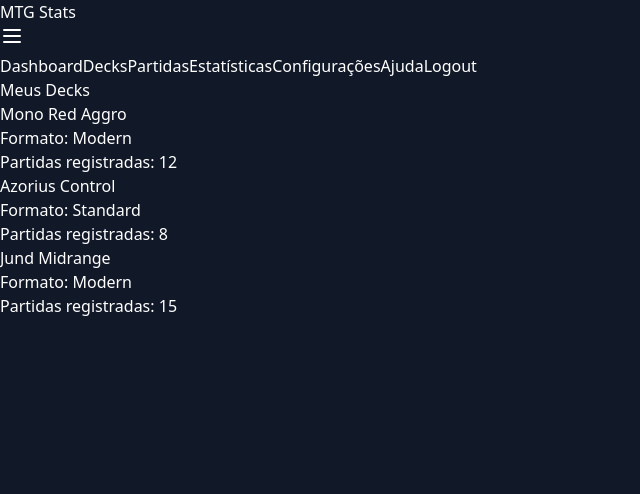
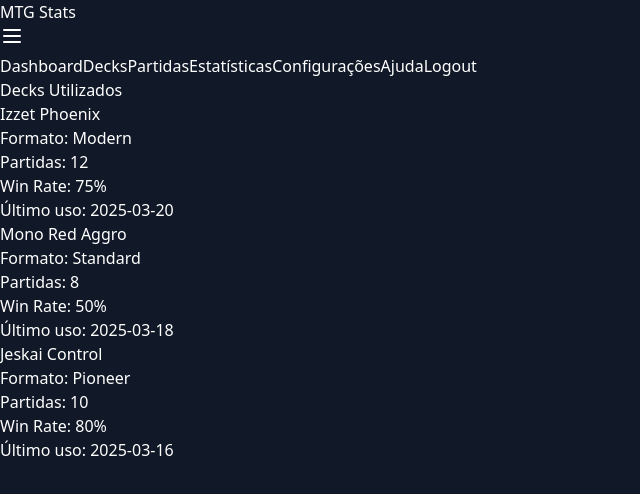
Before and after one commit to ghiberti85/mtg-stats-front, a Next.js app: page /decks in a window 1280 px wide. Shown: the top 494 px of the page, without its empty margins (0-640 px from the left). Built offline with nearby package versions, Linux system fonts and the light colour scheme; what @supabase/auth-helpers-nextjs would draw is missing.

Commit message:
feat(decks): display list of decks with format, match count, win rate, and last usage

```diff
--- a/pages/decks.tsx
+++ b/pages/decks.tsx
@@ -1,34 +1,56 @@
 import Layout from '@/components/Layout'
 
-type Deck = {
-  id: string
-  name: string
-  format: string
-  matches: number
-}
-
-const mockDecks: Deck[] = [
-  { id: '1', name: 'Mono Red Aggro', format: 'Modern', matches: 12 },
-  { id: '2', name: 'Azorius Control', format: 'Standard', matches: 8 },
-  { id: '3', name: 'Jund Midrange', format: 'Modern', matches: 15 },
+const decks = [
+  {
+    id: 1,
+    name: 'Izzet Phoenix',
+    format: 'Modern',
+    matches: 12,
+    winRate: 75,
+    lastUsed: '2025-03-20',
+  },
+  {
+    id: 2,
+    name: 'Mono Red Aggro',
+    format: 'Standard',
+    matches: 8,
+    winRate: 50,
+    lastUsed: '2025-03-18',
+  },
+  {
+    id: 3,
+    name: 'Jeskai Control',
+    format: 'Pioneer',
+    matches: 10,
+    winRate: 80,
+    lastUsed: '2025-03-16',
+  },
 ]
 
 export default function DecksPage() {
   return (
     <Layout>
-      <div className="max-w-5xl mx-auto px-4 py-10">
-        <h1 className="text-3xl font-bold text-white mb-6">Meus Decks</h1>
+      <div className="max-w-4xl mx-auto px-4 py-10">
+        <h1 className="text-3xl font-bold text-white mb-8">Decks Utilizados</h1>
 
-        <div className="grid grid-cols-1 md:grid-cols-2 lg:grid-cols-3 gap-6">
-          {mockDecks.map((deck) => (
+        <div className="grid grid-cols-1 md:grid-cols-2 gap-6">
+          {decks.map((deck) => (
             <div
               key={deck.id}
-              className="bg-gray-900 p-6 rounded-xl shadow hover:shadow-xl transition"
+              className="bg-gray-900 p-6 rounded-xl shadow hover:bg-gray-800 transition"
             >
-              <h2 className="text-xl font-bold text-white mb-2">{deck.name}</h2>
-              <p className="text-gray-400 mb-1">Formato: {deck.format}</p>
-              <p className="text-gray-400">
-                Partidas registradas: {deck.matches}
+              <h2 className="text-xl text-white font-bold mb-2">{deck.name}</h2>
+              <p className="text-sm text-gray-400 mb-1">
+                Formato: {deck.format}
+              </p>
+              <p className="text-sm text-gray-400 mb-1">
+                Partidas: {deck.matches}
+              </p>
+              <p className="text-sm text-gray-400 mb-1">
+                Win Rate: {deck.winRate}%
+              </p>
+              <p className="text-sm text-gray-400">
+                Último uso: {deck.lastUsed}
               </p>
             </div>
           ))}
```
